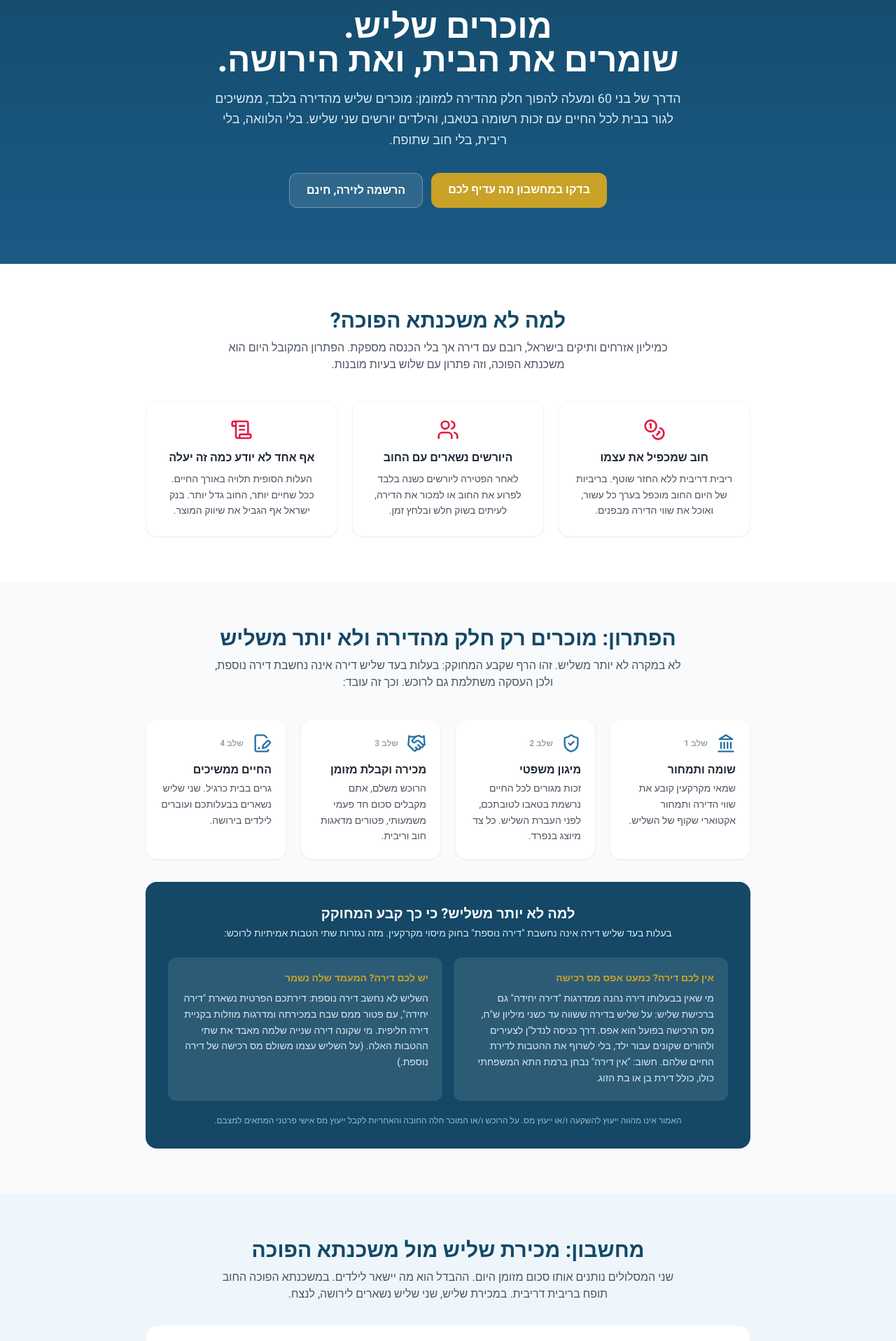
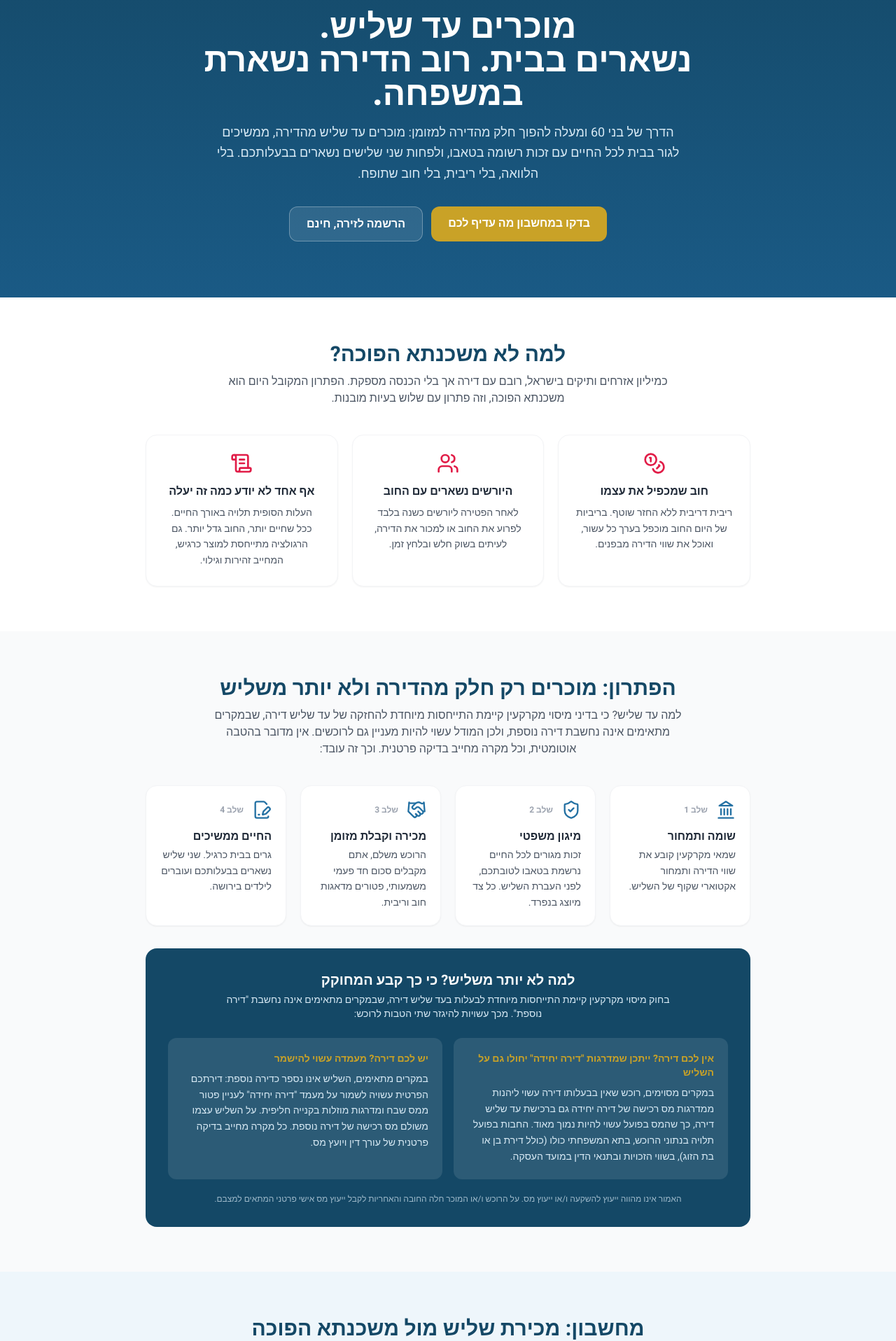
Before and after one commit to haimetkin-lgtm/shlish-dira, a Next.js app: page / in a window 1280 px wide. Shown: the part 146-2062 px from the top of the page at 70% size. Built offline with nearby package versions, Linux system fonts and the light colour scheme; no server answers.

Commit message:
Round 1 copy fixes: soften tax claims, precise hero, remove absolutes, ethical wording
Co-Authored-By: Claude Fable 5 <noreply@anthropic.com>

```diff
--- a/app/layout.tsx
+++ b/app/layout.tsx
@@ -9,12 +9,12 @@ export const metadata: Metadata = {
   metadataBase: new URL("https://viager.co.il"),
   title: "ויאז'ה ישראלית | מודל שליש דירה — האלטרנטיבה למשכנתא הפוכה",
   description:
-    "מוכרים שליש מהדירה, ממשיכים לגור בה לכל החיים, והילדים יורשים שני שליש. ויאז'ה ישראלית, מודל שליש דירה. כולל מחשבון השוואה, רישום מוכרים, משקיעים ועורכי דין מייצגים.",
+    "מוכרים עד שליש מהדירה, ממשיכים לגור בה לכל החיים, ורוב הדירה נשארת במשפחה. ויאז'ה ישראלית, מודל שליש דירה. כולל מחשבון השוואה, רישום מוכרים, משקיעים ועורכי דין מייצגים.",
   alternates: { canonical: "/" },
   openGraph: {
     title: "ויאז'ה ישראלית | מודל שליש דירה",
     description:
-      "מוכרים שליש מהדירה, גרים בה לכל החיים, והילדים יורשים שני שליש. בלי הלוואה, בלי ריבית, בלי חוב שתופח.",
+      "מוכרים עד שליש מהדירה, גרים בה לכל החיים, ורוב הדירה נשארת במשפחה. בלי הלוואה, בלי ריבית, בלי חוב שתופח.",
     url: "https://viager.co.il",
     siteName: "ויאז'ה ישראלית",
     locale: "he_IL",
--- a/app/page.tsx
+++ b/app/page.tsx
@@ -22,14 +22,14 @@ export default function Page() {
             ויאז'ה ישראלית <span className="text-brand-100 font-normal">· מודל שליש דירה</span>
           </div>
           <h1 className="text-4xl sm:text-5xl font-extrabold leading-tight mb-4">
-            מוכרים שליש.
+            מוכרים עד שליש.
             <br />
-            שומרים את הבית, ואת הירושה.
+            נשארים בבית. רוב הדירה נשארת במשפחה.
           </h1>
           <p className="text-lg text-brand-100 max-w-2xl mx-auto mb-8 leading-relaxed">
-            הדרך של בני 60 ומעלה להפוך חלק מהדירה למזומן: מוכרים שליש מהדירה בלבד,
-            ממשיכים לגור בבית לכל החיים עם זכות רשומה בטאבו,
-            והילדים יורשים שני שליש. בלי הלוואה, בלי ריבית, בלי חוב שתופח.
+            הדרך של בני 60 ומעלה להפוך חלק מהדירה למזומן: מוכרים עד שליש מהדירה,
+            ממשיכים לגור בבית לכל החיים עם זכות רשומה בטאבו, ולפחות שני שלישים
+            נשארים בבעלותכם. בלי הלוואה, בלי ריבית, בלי חוב שתופח.
           </p>
           <div className="flex flex-wrap justify-center gap-3">
             <a
@@ -73,7 +73,7 @@ export default function Page() {
               {
                 icon: <ScrollText size={32} className="mx-auto mb-3 text-rose-600" />,
                 title: "אף אחד לא יודע כמה זה יעלה",
-                text: "העלות הסופית תלויה באורך החיים. ככל שחיים יותר, החוב גדל יותר. בנק ישראל אף הגביל את שיווק המוצר.",
+                text: "העלות הסופית תלויה באורך החיים. ככל שחיים יותר, החוב גדל יותר. גם הרגולציה מתייחסת למוצר כרגיש, המחייב זהירות וגילוי.",
               },
             ].map((c) => (
               <div key={c.title} className="bg-white rounded-2xl border border-gray-100 shadow-sm p-6 text-center">
@@ -93,8 +93,9 @@ export default function Page() {
             הפתרון: מוכרים רק חלק מהדירה ולא יותר משליש
           </h2>
           <p className="text-center text-gray-600 mb-10 max-w-2xl mx-auto">
-            לא במקרה לא יותר משליש. זהו הרף שקבע המחוקק: בעלות בעד שליש דירה אינה נחשבת
-            דירה נוספת, ולכן העסקה משתלמת גם לרוכש. וכך זה עובד:
+            למה עד שליש? כי בדיני מיסוי מקרקעין קיימת התייחסות מיוחדת להחזקה של עד שליש
+            דירה, שבמקרים מתאימים אינה נחשבת דירה נוספת, ולכן המודל עשוי להיות מעניין גם
+            לרוכשים. אין מדובר בהטבה אוטומטית, וכל מקרה מחייב בדיקה פרטנית. וכך זה עובד:
           </p>
           <div className="grid grid-cols-1 sm:grid-cols-2 lg:grid-cols-4 gap-5">
             {[
@@ -138,25 +139,28 @@ export default function Page() {
           <div className="mt-8 bg-brand-800 text-white rounded-2xl p-6 sm:p-8">
             <h3 className="text-xl font-bold mb-1 text-center">למה לא יותר משליש? כי כך קבע המחוקק</h3>
             <p className="text-brand-100 text-sm text-center mb-6 max-w-2xl mx-auto">
-              בעלות בעד שליש דירה אינה נחשבת "דירה נוספת" בחוק מיסוי מקרקעין. מזה נגזרות
-              שתי הטבות אמיתיות לרוכש:
+              בחוק מיסוי מקרקעין קיימת התייחסות מיוחדת לבעלות בעד שליש דירה, שבמקרים
+              מתאימים אינה נחשבת "דירה נוספת". מכך עשויות להיגזר שתי הטבות לרוכש:
             </p>
             <div className="grid grid-cols-1 sm:grid-cols-2 gap-4 text-sm">
               <div className="bg-white/10 rounded-xl p-5">
-                <div className="font-bold text-gold-500 mb-2">אין לכם דירה? כמעט אפס מס רכישה</div>
+                <div className="font-bold text-gold-500 mb-2">
+                  אין לכם דירה? ייתכן שמדרגות "דירה יחידה" יחולו גם על השליש
+                </div>
                 <p className="text-brand-100 leading-relaxed">
-                  מי שאין בבעלותו דירה נהנה ממדרגות "דירה יחידה" גם ברכישת שליש: על שליש
-                  בדירה ששווה עד כשני מיליון ש"ח, מס הרכישה בפועל הוא אפס. דרך כניסה לנדל"ן
-                  לצעירים ולהורים שקונים עבור ילד, בלי לשרוף את ההטבות לדירת החיים שלהם.
-                  חשוב: "אין דירה" נבחן ברמת התא המשפחתי כולו, כולל דירת בן או בת הזוג.
+                  במקרים מסוימים, רוכש שאין בבעלותו דירה עשוי ליהנות ממדרגות מס רכישה של
+                  דירה יחידה גם ברכישת עד שליש דירה, כך שהמס בפועל עשוי להיות נמוך מאוד.
+                  החבות בפועל תלויה בנתוני הרוכש, בתא המשפחתי כולו (כולל דירת בן או בת
+                  הזוג), בשווי הזכויות ובתנאי הדין במועד העסקה.
                 </p>
               </div>
               <div className="bg-white/10 rounded-xl p-5">
-                <div className="font-bold text-gold-500 mb-2">יש לכם דירה? המעמד שלה נשמר</div>
+                <div className="font-bold text-gold-500 mb-2">יש לכם דירה? מעמדה עשוי להישמר</div>
                 <p className="text-brand-100 leading-relaxed">
-                  השליש לא נחשב דירה נוספת: דירתכם הפרטית נשארת "דירה יחידה", עם פטור ממס
-                  שבח במכירתה ומדרגות מוזלות בקניית דירה חליפית. מי שקונה דירה שנייה שלמה
-                  מאבד את שתי ההטבות האלה. (על השליש עצמו משולם מס רכישה של דירה נוספת.)
+                  במקרים מתאימים, השליש אינו נספר כדירה נוספת: דירתכם הפרטית עשויה לשמור
+                  על מעמד "דירה יחידה" לעניין פטור ממס שבח ומדרגות מוזלות בקנייה חליפית.
+                  על השליש עצמו משולם מס רכישה של דירה נוספת. כל מקרה מחייב בדיקה פרטנית
+                  של עורך דין ויועץ מס.
                 </p>
               </div>
             </div>
--- a/components/Calculator.tsx
+++ b/components/Calculator.tsx
@@ -61,7 +61,8 @@ export default function Calculator() {
         </h2>
         <p className="text-center text-gray-600 mb-8 max-w-2xl mx-auto">
           שני המסלולים נותנים אותו סכום מזומן היום. ההבדל הוא מה יישאר לילדים.
-          במשכנתא הפוכה החוב תופח בריבית דריבית. במכירת שליש, שני שליש נשארים לירושה, לנצח.
+          במשכנתא הפוכה החוב תופח בריבית דריבית. במכירת שליש, שני שלישים לפחות אינם
+          נמכרים ונשארים בבעלות המוכר.
         </p>
 
         <div className="bg-white rounded-2xl shadow-sm border border-gray-100 p-6">
--- a/components/Faq.tsx
+++ b/components/Faq.tsx
@@ -21,7 +21,7 @@ const ITEMS: { q: string; a: React.ReactNode }[] = [
   },
   {
     q: "מה יוצא לרוכש מהעסקה, ומה עם מס רכישה?",
-    a: "לרוכש: נדל\"ן בהנחה עמוקה מהשווי, עם אופק השבחה ברור. במס רכישה יש שני תרחישים. רוכש שאין לו דירה אחרת נהנה ממדרגות דירה יחידה, ולכן על שליש בדירה ששווה עד כשני מיליון ש\"ח המס בפועל הוא אפס, וגם מעל זה מדובר בסכומים קטנים. רוכש שכבר יש לו דירה משלם מדרגות דירה נוספת (כ-8%) על שווי השליש. ובשני המקרים ההטבה הגדולה נשמרת: בעלות בעד שליש דירה אינה נחשבת דירה נוספת על פי חוק מיסוי מקרקעין, ולכן היא אינה פוגעת במעמד \"דירה יחידה\", לא בפטור ממס שבח על הדירה הפרטית ולא במדרגות המוזלות בקנייה עתידית. אפשר אף להחזיק כמה שלישים בדירות שונות (לא באותו בניין) ולשמור על המעמד. ושלוש דקויות שחובה להכיר: מעמד המס נבחן ברמת התא המשפחתי, כולל דירת בן או בת הזוג; מי שניצל פטור דירה יחידה כשהחזיק שליש, השליש \"נצבע\" ומכירתו העתידית לא תהיה פטורה; ומכירת השליש עצמו כשבבעלותכם דירה שלמה חייבת במס שבח. לכן כל עסקה מחייבת ייעוץ מס פרטני לפני חתימה.",
+    a: "לרוכש: נדל\"ן בהנחה עמוקה מהשווי, עם אופק השבחה ברור. במס רכישה יש שני תרחישים. רוכש שאין לו דירה אחרת עשוי ליהנות ממדרגות דירה יחידה, כך שעל שליש בדירה בשווי בינוני המס בפועל עשוי להיות נמוך מאוד ואף אפסי. רוכש שכבר יש לו דירה משלם מדרגות דירה נוספת (כ-8%) על שווי השליש. ובשני המקרים ההטבה הגדולה נשמרת: בעלות בעד שליש דירה אינה נחשבת דירה נוספת על פי חוק מיסוי מקרקעין, ולכן היא אינה פוגעת במעמד \"דירה יחידה\", לא בפטור ממס שבח על הדירה הפרטית ולא במדרגות המוזלות בקנייה עתידית. אפשר אף להחזיק כמה שלישים בדירות שונות (לא באותו בניין) ולשמור על המעמד. ושלוש דקויות שחובה להכיר: מעמד המס נבחן ברמת התא המשפחתי, כולל דירת בן או בת הזוג; מי שניצל פטור דירה יחידה כשהחזיק שליש, השליש \"נצבע\" ומכירתו העתידית לא תהיה פטורה; ומכירת השליש עצמו כשבבעלותכם דירה שלמה חייבת במס שבח. לכן כל עסקה מחייבת ייעוץ מס פרטני לפני חתימה.",
   },
   {
     q: "מה קורה במס עבור המוכר?",
--- a/components/Registration.tsx
+++ b/components/Registration.tsx
@@ -11,7 +11,7 @@ const TABS: { role: Role; label: string; icon: React.ReactNode; blurb: string }[
     role: "seller",
     label: "יש לי דירה",
     icon: <Home size={20} />,
-    blurb: "בני 60 ומעלה עם דירה בבעלות, שרוצים הכנסה בלי לוותר על הבית ובלי חוב תופח.",
+    blurb: "בני 60 ומעלה עם דירה בבעלות, שרוצים נזילות מהדירה בלי לעזוב את הבית ובלי לקחת הלוואה.",
   },
   {
     role: "buyer",
@@ -199,7 +199,7 @@ export default function Registration() {
                     onChange={(e) => setWantsAppraisal(e.target.checked)}
                     className="w-4 h-4 accent-brand-600"
                   />
-                  מעוניין/ת בשומת מקרקעין ותמחור אקטוארי של השליש (שירות בתשלום)
+                  מעוניין/ת בשומת מקרקעין ותמחור אקטוארי (שירות בתשלום; ההרשמה עצמה אינה מחייבת)
                 </label>
               )}
 
```
